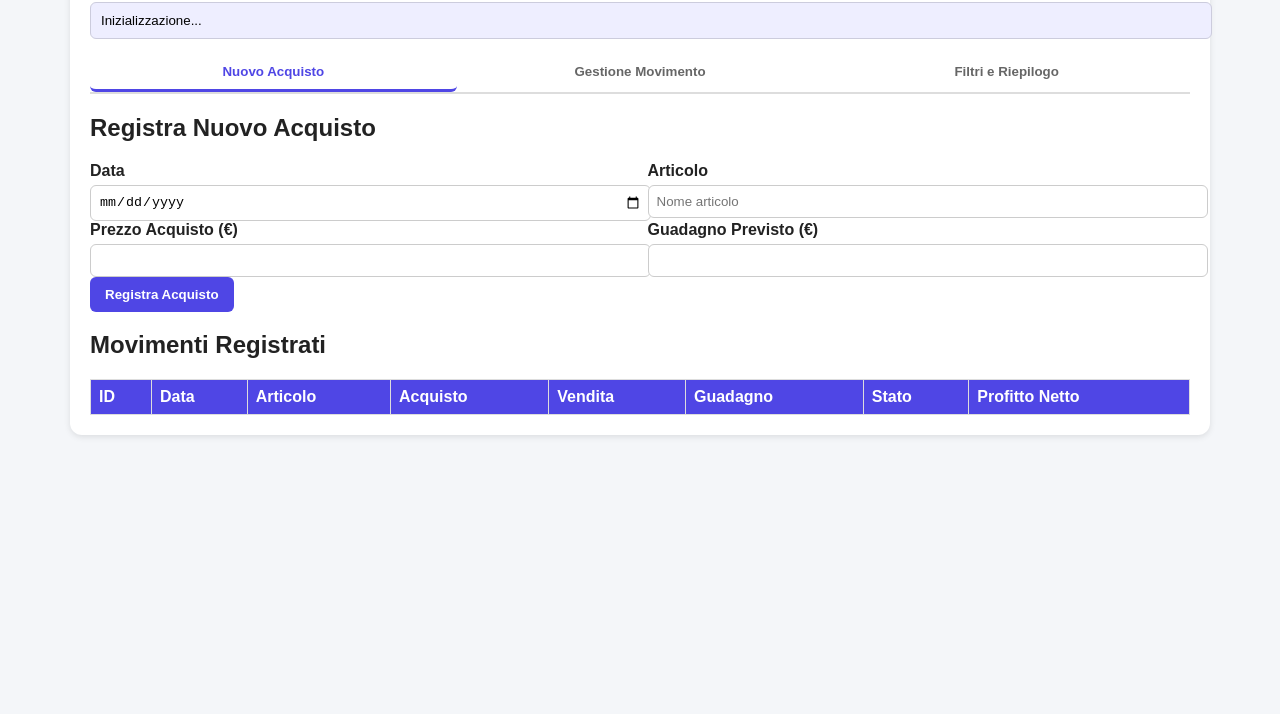
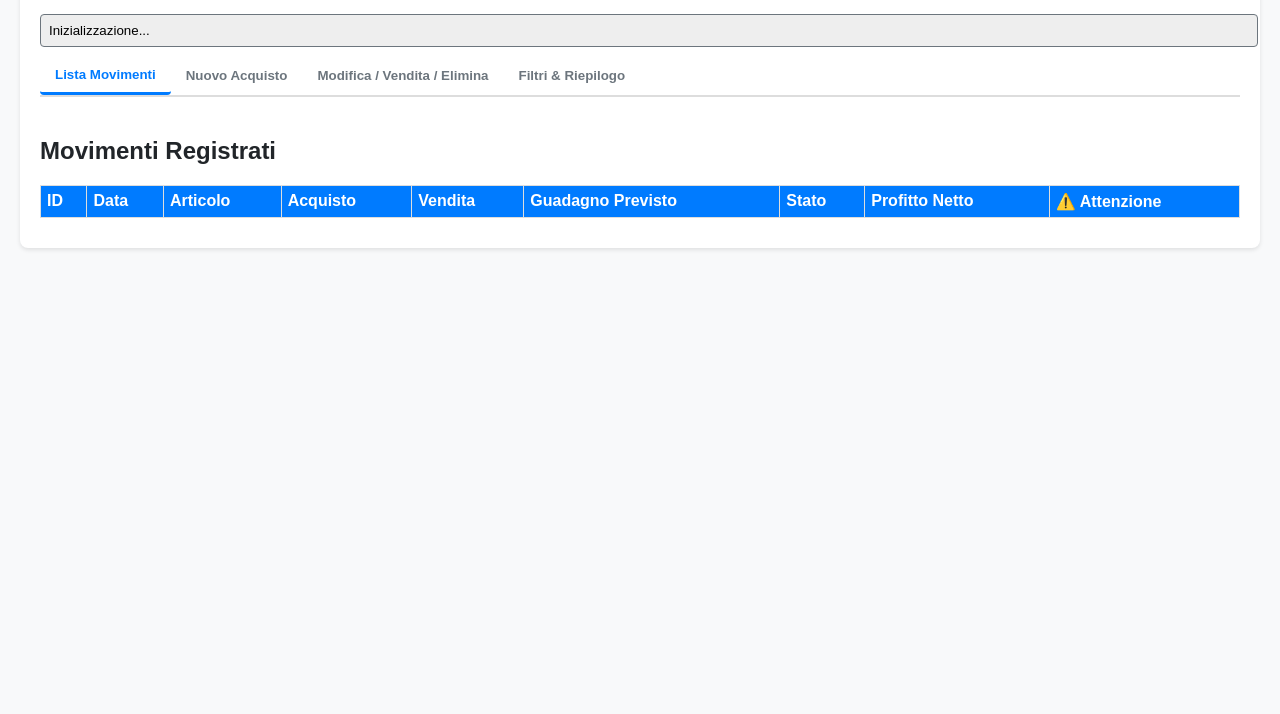
Before and after one commit to Nin82/mercatino, a plain HTML site: page index.html in a window 1280 px wide. Shown: the part 86-800 px from the top of the page. Drawn offline with nearby package versions, Linux system fonts and the light colour scheme.

Commit message:
Update index.html

```diff
--- a/index.html
+++ b/index.html
@@ -3,237 +3,151 @@
 <head>
 <meta charset="UTF-8">
 <meta name="viewport" content="width=device-width, initial-scale=1.0">
-  <title>Gestione Magazzino PWA</title>
+<title>Gestione Inventario PWA</title>
+<link rel="manifest" href="manifest.json">
+<style>
+:root {
+    --color-primary: #007bff;
+    --color-secondary: #6c757d;
+    --color-success: #28a745;
+    --color-warning: #ffc107;
+    --color-danger: #dc3545;
+    --color-background: #f8f9fa;
+    --color-surface: #ffffff;
+    --color-text: #212529;
+    --border-radius: 8px;
+    --shadow: 0 2px 4px rgba(0,0,0,0.1);
+}
 
-  <link rel="manifest" href="manifest.json">
-  <meta name="theme-color" content="#4f46e5">
-
-  <script src="https://cdn.jsdelivr.net/npm/@supabase/supabase-js@2"></script>
-
-  <style>
-    body {
+body, html {
+    margin: 0; padding: 0;
+    width: 100%; height: 100%;
     font-family: Arial, sans-serif;
-      margin: 0;
-      padding: 0;
-      background-color: #f4f6f9;
-      color: #222;
+    background-color: var(--color-background);
+    color: var(--color-text);
 }
 
 .container {
-      max-width: 1100px;
-      margin: 0 auto;
-      background: #fff;
+    max-width: 1200px;
+    margin: auto;
     padding: 20px;
-      border-radius: 12px;
-      box-shadow: 0 2px 6px rgba(0,0,0,0.1);
+    background-color: var(--color-surface);
+    border-radius: var(--border-radius);
+    box-shadow: var(--shadow);
 }
 
-    h1 {
-      color: #4f46e5;
-      text-align: center;
-      margin-bottom: 10px;
+h1 { text-align: center; color: var(--color-primary); }
+
+/* Tab system */
+.tabs { display: flex; border-bottom: 2px solid #ddd; margin-bottom: 10px; }
+.tab-button {
+    padding: 10px 15px; cursor: pointer; border: none; background: transparent;
+    font-weight: bold; color: var(--color-secondary);
 }
+.tab-button.active { color: var(--color-primary); border-bottom: 3px solid var(--color-primary); }
+.tab-content { display: none; padding: 10px 0; }
+.tab-content.active { display: block; }
 
-    #status-output {
-      width: 100%;
-      margin-bottom: 15px;
-      padding: 10px;
-      background: #eef;
-      border: 1px solid #ccd;
-      border-radius: 6px;
+/* Form & inputs */
+.form-group { margin-bottom: 10px; }
+.form-group input, .form-group select {
+    width: 100%; padding: 8px; border-radius: 4px; border: 1px solid #ccc; box-sizing: border-box;
 }
+.form-row { display: flex; gap: 10px; }
+.form-row .form-group { flex: 1; }
 
-    .tabs {
-      display: flex;
-      border-bottom: 2px solid #ddd;
-      margin-bottom: 15px;
-    }
+button { padding: 8px 12px; border-radius: 4px; border: none; font-weight: bold; cursor: pointer; }
+button:disabled { opacity: 0.5; cursor: not-allowed; }
+.btn-primary { background-color: var(--color-primary); color: #fff; }
+.btn-success { background-color: var(--color-success); color: #fff; }
+.btn-danger { background-color: var(--color-danger); color: #fff; }
+.btn-secondary { background-color: var(--color-secondary); color: #fff; }
+.btn-toolbar { display: flex; gap: 10px; margin-top: 10px; }
 
-    .tab-button {
-      flex: 1;
-      background: none;
-      border: none;
-      padding: 10px;
-      font-weight: bold;
-      cursor: pointer;
-      color: #666;
-      border-bottom: 3px solid transparent;
-    }
+/* Table */
+table { width: 100%; border-collapse: collapse; margin-top: 10px; }
+th, td { border: 1px solid #ddd; padding: 6px; text-align: left; }
+th { background-color: var(--color-primary); color: white; }
+tr:nth-child(even) { background-color: #f2f2f2; }
+tr:hover { background-color: #ddd; }
+.selected-row { background-color: var(--color-warning) !important; }
 
-    .tab-button.active {
-      color: #4f46e5;
-      border-bottom-color: #4f46e5;
-    }
-
-    .tab-content {
-      display: none;
-    }
-
-    .tab-content.active {
-      display: block;
-    }
-
-    .form-row {
-      display: flex;
-      gap: 15px;
-      flex-wrap: wrap;
-    }
-
-    .form-group {
-      flex: 1;
-      min-width: 180px;
-    }
-
-    label {
-      display: block;
-      font-weight: bold;
-      margin-bottom: 5px;
-    }
-
-    input, select {
-      width: 100%;
-      padding: 8px;
-      border: 1px solid #ccc;
-      border-radius: 6px;
-    }
-
-    .btn-toolbar {
-      margin-top: 15px;
-      display: flex;
-      gap: 10px;
-    }
-
-    button {
-      border: none;
-      padding: 10px 15px;
-      border-radius: 6px;
-      font-weight: bold;
-      cursor: pointer;
-    }
-
-    .btn-primary { background: #4f46e5; color: #fff; }
-    .btn-secondary { background: #6b7280; color: #fff; }
-    .btn-success { background: #16a34a; color: #fff; }
-    .btn-danger { background: #dc2626; color: #fff; }
-
-    /* Tabella */
-    table {
-      width: 100%;
-      border-collapse: collapse;
-      margin-top: 20px;
-    }
-
-    th, td {
-      border: 1px solid #ddd;
-      padding: 8px;
-      text-align: left;
-    }
-
-    th {
-      background-color: #4f46e5;
-      color: white;
-    }
-
-    tr:nth-child(even) {
-      background-color: #f9f9f9;
-    }
-
-    tr:hover {
-      background-color: #f1f1f1;
-    }
-
-    .selected-row {
-      background-color: #fde68a !important;
-    }
-
-    /* Pulsante installa */
-    #install-btn {
-      position: fixed;
-      bottom: 20px;
-      right: 20px;
-      padding: 10px 15px;
-      background: #4f46e5;
-      color: white;
-      border: none;
-      border-radius: 8px;
-      cursor: pointer;
-      display: none;
-    }
+/* Status & summaries */
+#status-output { width: 100%; margin-bottom: 10px; padding: 8px; border-radius: 4px; border: 1px solid var(--color-secondary); background: #eee; }
+.summary-box { padding: 10px; background: #e9ecef; border-radius: var(--border-radius); box-shadow: var(--shadow); margin-top: 10px; }
+.summary-value { font-weight: bold; }
+.profit-positive { color: var(--color-success); font-weight: bold; }
+.profit-negative { color: var(--color-danger); font-weight: bold; }
 </style>
 </head>
 <body>
+
 <div class="container">
-    <h1>Gestione Magazzino</h1>
-    <input type="text" id="status-output" readonly value="Inizializzazione...">
+<h1>Gestione Inventario PWA</h1>
+
+<input type="text" id="status-output" value="Inizializzazione..." readonly>
 
 <div class="tabs">
-      <button class="tab-button active" data-tab="acquisti">Nuovo Acquisto</button>
-      <button class="tab-button" data-tab="gestione">Gestione Movimento</button>
-      <button class="tab-button" data-tab="filtri">Filtri e Riepilogo</button>
+<button class="tab-button active" data-tab="tab-lista">Lista Movimenti</button>
+<button class="tab-button" data-tab="tab-acquisti">Nuovo Acquisto</button>
+<button class="tab-button" data-tab="tab-gestione">Modifica / Vendita / Elimina</button>
+<button class="tab-button" data-tab="tab-inventario">Filtri & Riepilogo</button>
 </div>
 
-    <!-- TAB 1 -->
-    <div id="acquisti" class="tab-content active">
+<!-- LISTA MOVIMENTI SEMPRE VISIBILE -->
+<div id="tab-lista" class="tab-content active">
+<h2>Movimenti Registrati</h2>
+<table>
+<thead>
+<tr>
+<th>ID</th><th>Data</th><th>Articolo</th><th>Acquisto</th><th>Vendita</th><th>Guadagno Previsto</th><th>Stato</th><th>Profitto Netto</th><th>⚠️ Attenzione</th>
+</tr>
+</thead>
+<tbody id="table-body"></tbody>
+</table>
+</div>
+
+<!-- ACQUISTO -->
+<div id="tab-acquisti" class="tab-content">
 <h2>Registra Nuovo Acquisto</h2>
 <div class="form-row">
-        <div class="form-group">
-          <label for="data-acquisto">Data</label>
-          <input type="date" id="data-acquisto">
-        </div>
-        <div class="form-group">
-          <label for="articolo-acquisto">Articolo</label>
-          <input type="text" id="articolo-acquisto" placeholder="Nome articolo">
-        </div>
+<div class="form-group"><label for="data-acquisto">Data Acquisto</label><input type="date" id="data-acquisto"></div>
+<div class="form-group"><label for="articolo-acquisto">Articolo</label><input type="text" id="articolo-acquisto" placeholder="Nome Articolo"></div>
 </div>
 <div class="form-row">
-        <div class="form-group">
-          <label for="prezzo-acquisto">Prezzo Acquisto (€)</label>
-          <input type="number" id="prezzo-acquisto" step="0.01">
-        </div>
-        <div class="form-group">
-          <label for="guadagno-previsto">Guadagno Previsto (€)</label>
-          <input type="number" id="guadagno-previsto" step="0.01">
-        </div>
+<div class="form-group"><label for="prezzo-acquisto">Prezzo Acquisto (€)</label><input type="number" id="prezzo-acquisto" step="0.01" placeholder="0.00"></div>
+<div class="form-group"><label for="guadagno-previsto">Guadagno Previsto (€)</label><input type="number" id="guadagno-previsto" step="0.01" placeholder="0.00"></div>
 </div>
 <button id="btn-acquisto" class="btn-primary">Registra Acquisto</button>
 </div>
 
-    <!-- TAB 2 -->
-    <div id="gestione" class="tab-content">
-      <h2>Gestione Movimento</h2>
-      <p>Seleziona una riga per abilitare le azioni.</p>
+<!-- MODIFICA / VENDITA / ELIMINA -->
+<div id="tab-gestione" class="tab-content">
+<h2>Gestione Movimento Selezionato</h2>
+<div class="form-group"><label for="id-modifica">ID Movimento Selezionato</label><input type="text" id="id-modifica" readonly></div>
 <div class="form-row">
-        <div class="form-group">
-          <label>ID Movimento</label>
-          <input id="id-modifica" readonly style="background:#fff3cd;font-weight:bold;">
-        </div>
-        <div class="form-group">
-          <label>Prezzo Vendita (€)</label>
-          <input id="prezzo-vendita" type="number" step="0.01">
-        </div>
+<div class="form-group"><label for="nuovo-articolo">Nuovo Articolo</label><input type="text" id="nuovo-articolo"></div>
+<div class="form-group"><label for="nuovo-acquisto">Nuovo Prezzo Acquisto (€)</label><input type="number" id="nuovo-acquisto" step="0.01"></div>
+<div class="form-group"><label for="prezzo-vendita">Prezzo Vendita (€)</label><input type="number" id="prezzo-vendita" step="0.01"></div>
 </div>
 <div class="btn-toolbar">
-        <button id="btn-modifica" class="btn-secondary" disabled>Modifica</button>
+<button id="btn-modifica" class="btn-secondary" disabled>Modifica Dati</button>
 <button id="btn-vendita" class="btn-success" disabled>Registra Vendita</button>
-        <button id="btn-elimina" class="btn-danger" disabled>Elimina</button>
+<button id="btn-elimina" class="btn-danger" disabled>Elimina Movimento</button>
 </div>
 </div>
 
-    <!-- TAB 3 -->
-    <div id="filtri" class="tab-content">
-      <h2>Filtri e Riepilogo</h2>
+<!-- FILTRI & RIEPILOGO -->
+<div id="tab-inventario" class="tab-content">
+<h2>Filtri & Riepilogo</h2>
 <div class="form-row">
-        <div class="form-group">
-          <label for="filtro-data">Filtra per Data</label>
-          <input type="date" id="filtro-data">
-        </div>
-        <div class="form-group">
-          <label for="filtro-stato">Filtra per Stato</label>
+<div class="form-group"><label for="filtro-data">Filtra per Data</label><input type="date" id="filtro-data"></div>
+<div class="form-group"><label for="filtro-stato">Filtra per Stato</label>
 <select id="filtro-stato">
 <option value="Tutto">Tutto</option>
 <option value="Acquistato">Acquistato</option>
 <option value="Venduto">Venduto</option>
-            <option value="Giacenza">Giacenza (>14gg)</option>
+<option value="Giacenza">Giacenza</option>
 </select>
 </div>
 </div>
@@ -241,41 +155,26 @@
 <button id="btn-filtra" class="btn-primary">Applica Filtri</button>
 <button id="btn-reset-all" class="btn-secondary">Reset Filtri</button>
 </div>
+<div class="summary-box" id="global-output"></div>
+<div class="summary-box" id="daily-output"></div>
 </div>
 
-    <!-- LISTA MOVIMENTI -->
-    <h2>Movimenti Registrati</h2>
-    <table id="table">
-      <thead>
-        <tr>
-          <th>ID</th>
-          <th>Data</th>
-          <th>Articolo</th>
-          <th>Acquisto</th>
-          <th>Vendita</th>
-          <th>Guadagno</th>
-          <th>Stato</th>
-          <th>Profitto Netto</th>
-        </tr>
-      </thead>
-      <tbody id="table-body"></tbody>
-    </table>
 </div>
 
-  <button id="install-btn">📲 Installa App</button>
+<script src="https://cdn.jsdelivr.net/npm/@supabase/supabase-js@2"></script>
+<script>
+// ========== CONFIG SUPABASE ==========
+const SUPABASE_URL = 'https://zyrlkjxxqzweetlkehrz.supabase.co';
+const SUPABASE_ANON_KEY = 'eyJhbGciOiJIUzI1NiIsInR5cCI6IkpXVCJ9.eyJpc3MiOiJzdXBhYmFzZSIsInJlZiI6Inp5cmxranh4cXp3ZWV0bGtlaHJ6Iiwicm9sZSI6ImFub24iLCJpYXQiOjE3NjE0NDg2OTEsImV4cCI6MjA3NzAyNDY5MX0.Gw23ftfgXfpZ_JKTz29txmLuIgnJCcuj8O1SMNh6qRc';
+const supabaseClient = supabase.createClient(SUPABASE_URL, SUPABASE_ANON_KEY);
 
-  <script>
-    // --- Gestione Tab ---
-    document.querySelectorAll('.tab-button').forEach(btn => {
-      btn.addEventListener('click', () => {
-        document.querySelectorAll('.tab-button').forEach(b => b.classList.remove('active'));
-        document.querySelectorAll('.tab-content').forEach(c => c.classList.remove('active'));
-        btn.classList.add('active');
-        document.getElementById(btn.dataset.tab).classList.add('active');
-      });
-    });
+// ============================================
+// LOGICA OFFLINE / BACKGROUND SYNC
+// ============================================
+let offlineQueue = [];
+const QUEUE_KEY = 'supabase_offline_queue';
 
-    // --- Service Worker ---
+// SERVICE WORKER
 if ('serviceWorker' in navigator) {
   window.addEventListener('load', () => {
     navigator.serviceWorker.register('/mercatino/sw.js')
@@ -284,26 +183,45 @@
   });
 }
 
-    // --- PWA Install Prompt ---
+// ================== TODO: RESTO DEL CODICE CRUD, TAB, FILTRI E SYNC ==================
+// Include tutte le funzioni addAcquisto(), updateMovimento(), deleteMovimento(),
+// refreshData(), renderTable(), calculateAndRenderSummaries(),
+// gestione selezione riga e pulsanti come nel tuo script originale.
+
+</script>
+
+<script>
+// PWA INSTALL PROMPT
 let deferredPrompt;
-    window.addEventListener('beforeinstallprompt', e => {
+window.addEventListener('beforeinstallprompt', (e) => {
   e.preventDefault();
   deferredPrompt = e;
-      const btn = document.getElementById('install-btn');
-      btn.style.display = 'block';
-      btn.onclick = async () => {
-        btn.style.display = 'none';
+  const installBtn = document.createElement('button');
+  installBtn.textContent = '📲 Installa App';
+  installBtn.style.position = 'fixed';
+  installBtn.style.bottom = '20px';
+  installBtn.style.right = '20px';
+  installBtn.style.padding = '10px 15px';
+  installBtn.style.background = '#4f46e5';
+  installBtn.style.color = 'white';
+  installBtn.style.border = 'none';
+  installBtn.style.borderRadius = '8px';
+  installBtn.style.cursor = 'pointer';
+  document.body.appendChild(installBtn);
+
+  installBtn.addEventListener('click', async () => {
+    installBtn.remove();
     deferredPrompt.prompt();
-        const choice = await deferredPrompt.userChoice;
-        console.log('Installazione:', choice.outcome);
+    const { outcome } = await deferredPrompt.userChoice;
+    console.log('Installazione:', outcome);
     deferredPrompt = null;
-      };
+  });
 });
 
 window.addEventListener('appinstalled', () => {
-      document.getElementById('install-btn').style.display = 'none';
-      console.log('✅ App installata');
+  console.log('✅ App installata con successo!');
 });
 </script>
+
 </body>
 </html>
```
Lines whose indentation alone changed are shown as unchanged.
